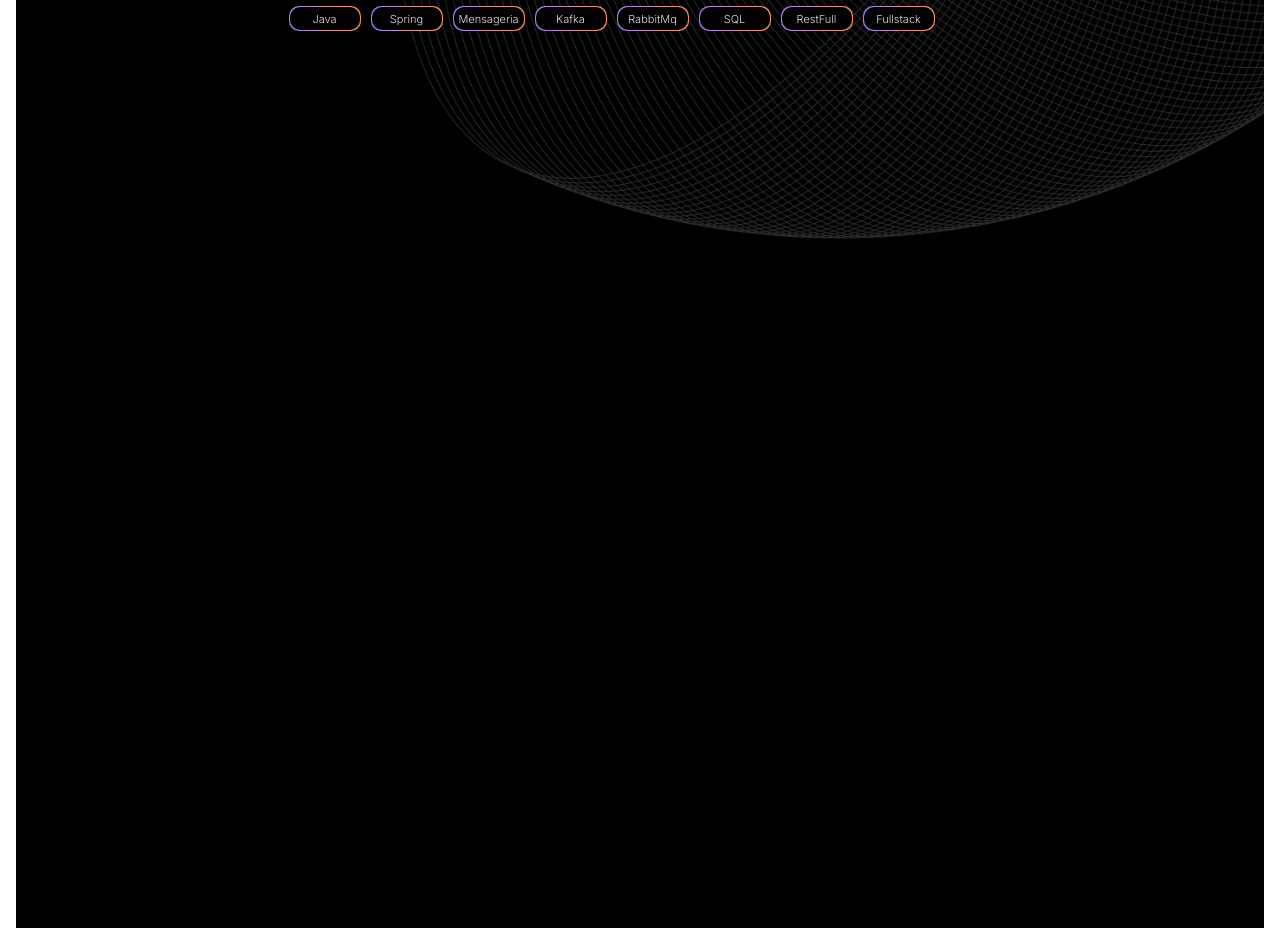
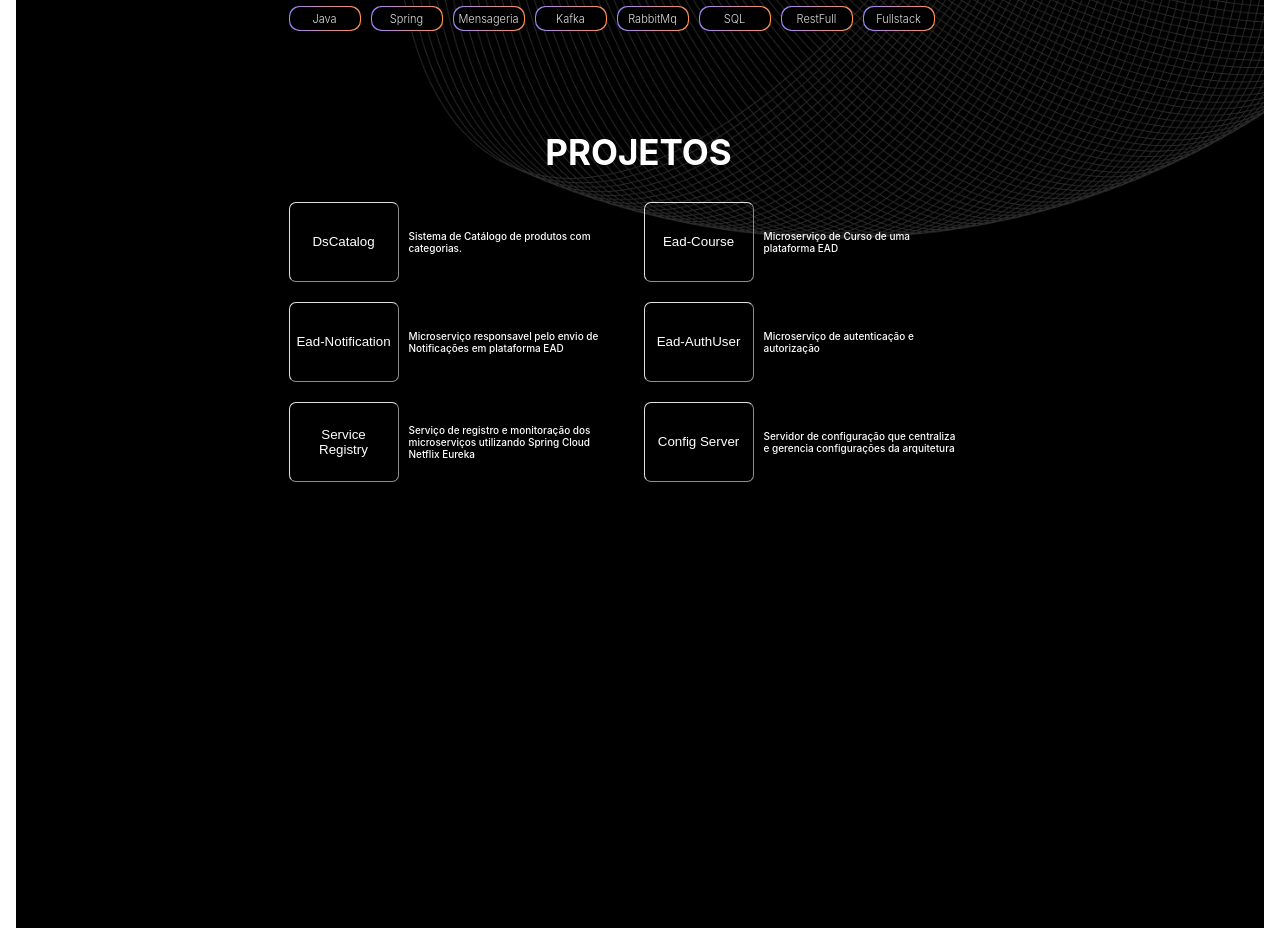
Before and after one commit to adrianmuniz/Portifolio-Dev, an Angular app: page / in a window 1280 px wide. Shown: the part 1460-2388 px from the top of the page. Built offline with nearby package versions, Linux system fonts and the light colour scheme.

Commit message:
Projetos

```diff
--- a/src/app/components/content/content.component.css
+++ b/src/app/components/content/content.component.css
@@ -204,3 +204,78 @@
   font-style: normal;
   font-size: 11px;
 }
+
+.projects {
+  width: 700px;
+  height: 286px;
+  /* background-color: #9C83FF; */
+  margin-top: 100px;
+}
+
+.projTitle {
+  font-family: "Inter", sans-serif;
+  font-weight: 700;
+  font-style: normal;
+  font-size: 35px;
+  color: white;
+  display: flex;
+  align-items: center;
+  justify-content: center;
+  flex-direction: column;
+}
+
+.grid-container {
+  display: grid;
+  grid-template-rows: auto auto;
+  grid-template-columns: 1fr 1fr;
+  gap: 10px;
+}
+
+.column {
+  position: relative;
+  /* background-color: #ddd; */
+  padding: 20px;
+  height: 50px;
+}
+
+.project-button {
+  position: absolute;
+  width: 110px;
+  height: calc(100% - 10px);
+  left: 0px;
+  top: 5px;
+  border-radius: 7px;
+  border-color: #E1E1E1;
+  border-width: 1px;
+  cursor: pointer;
+  color: white;
+  /* background-color: transparent; */
+  background-color: transparent;
+  font-weight: 500;
+}
+
+.project-button:hover {
+  background-color: white;
+  color: black;
+  font-weight: 700;
+}
+
+.text-container {
+  width: 200px;
+  height: calc(100% - 10px);
+  /* background-color: #FF9051; */
+  position: absolute;
+  left: 120px;
+  top: 5px;
+  display: flex;
+  align-items: center;
+  justify-content: center;
+}
+
+.descrip-exp {
+  font-family: "Inter", sans-serif;
+  font-weight: 500;
+  font-style: normal;
+  font-size: 10px;
+  color: white;
+}
--- a/src/app/components/content/content.component.html
+++ b/src/app/components/content/content.component.html
@@ -1,7 +1,6 @@
 <link
   href="https://fonts.googleapis.com/css2?family=Poppins:ital,wght@0,100;0,200;0,300;0,400;0,500;0,600;0,700;0,800;0,900;1,100;1,200;1,300;1,400;1,500;1,600;1,700;1,800;1,900&display=swap"
   rel="stylesheet">
-<link href="https://fonts.googleapis.com/css2?family=Inter:wght@100..900&display=swap" rel="stylesheet">
 
 <div class="content">
   <div class="name">
@@ -58,5 +57,47 @@
         <div class="skills"><div class="skillAfter">RestFull</div></div>
         <div class="skills"><div class="skillAfter">Fullstack</div></div>
       </div>
+
+      <div class="projects">
+        <h1 class="projTitle">PROJETOS</h1>
+        <div class="grid-container">
+          <div class="column">
+            <button (click)="dsCatalog()" class="project-button">DsCatalog</button>
+            <div class="text-container">
+              <p class="descrip-exp">Sistema de Catálogo de produtos com categorias.</p>
+            </div>
+          </div>
+          <div class="column">
+            <button (click)="eadCourse()" class="project-button">Ead-Course</button>
+            <div class="text-container">
+              <p class="descrip-exp">Microserviço de Curso de uma plataforma EAD</p>
+            </div>
+          </div>
+          <div class="column">
+            <button (click)="eadNotification()" class="project-button">Ead-Notification</button>
+            <div class="text-container">
+              <p class="descrip-exp">Microserviço responsavel pelo envio de Notificações em plataforma EAD</p>
+            </div>
+          </div>
+          <div class="column">
+            <button (click)="eadAuthUser()" class="project-button">Ead-AuthUser</button>
+            <div class="text-container">
+              <p class="descrip-exp">Microserviço de autenticação e autorização</p>
+            </div>
+          </div>
+          <div class="column">
+            <button (click)="servRegistry()" class="project-button">Service Registry</button>
+            <div class="text-container">
+              <p class="descrip-exp">Serviço de registro e monitoração dos microserviços utilizando Spring Cloud Netflix Eureka</p>
+            </div>
+          </div>
+          <div class="column">
+            <button (click)="configServer()" class="project-button">Config Server</button>
+            <div class="text-container">
+              <p class="descrip-exp">Servidor de configuração que centraliza e gerencia configurações da arquitetura</p>
+            </div>
+          </div>
+        </div>
+      </div>
   </div>
 </div>
--- a/src/app/components/content/content.component.ts
+++ b/src/app/components/content/content.component.ts
@@ -12,4 +12,28 @@ export class ContentComponent {
   onClick() {
     window.open('https://www.linkedin.com/in/cainaadriandesenvolvedor/', '_blank')
   }
+
+  dsCatalog() {
+    window.open('https://github.com/adrianmuniz/DsCatalog', '_blank')
+  }
+
+  eadCourse() {
+    window.open('https://github.com/adrianmuniz/ead_course', '_blank')
+  }
+
+  eadNotification() {
+    window.open('https://github.com/adrianmuniz/ead_notification', '_blank')
+  }
+
+  eadAuthUser() {
+    window.open('https://github.com/adrianmuniz/ead_authuser', '_blank')
+  }
+
+  servRegistry() {
+    window.open('https://github.com/adrianmuniz/ead_service-registry', '_blank')
+  }
+
+  configServer() {
+    window.open('https://github.com/adrianmuniz/ead-config-server-repo', '_blank')
+  }
 }
--- a/src/app/components/nav-bar/nav-bar.component.html
+++ b/src/app/components/nav-bar/nav-bar.component.html
@@ -3,4 +3,4 @@
   rel="stylesheet">
 
 <button class="sobreMimBtn">Sobre Mim</button>
-<button class="contatoBtn">Contato</button>
+<button (click)="onClick()" class="contatoBtn">Contato</button>
--- a/src/app/components/nav-bar/nav-bar.component.ts
+++ b/src/app/components/nav-bar/nav-bar.component.ts
@@ -9,5 +9,7 @@ import { Component } from '@angular/core';
   styleUrl: './nav-bar.component.css'
 })
 export class NavBarComponent {
-
+  onClick() {
+    window.open('https://www.linkedin.com/in/cainaadriandesenvolvedor/', '_blank')
+  }
 }
```
Also changed, not shown: src/assets/dsLogo.png (added).
